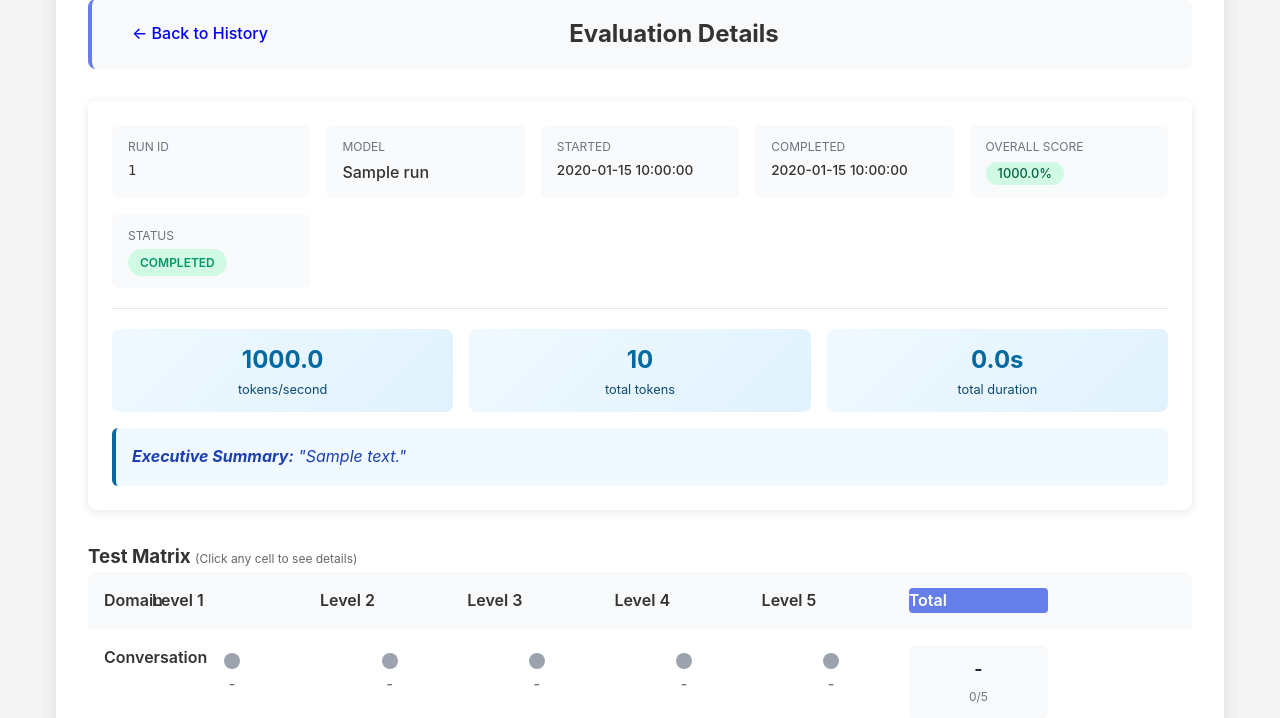
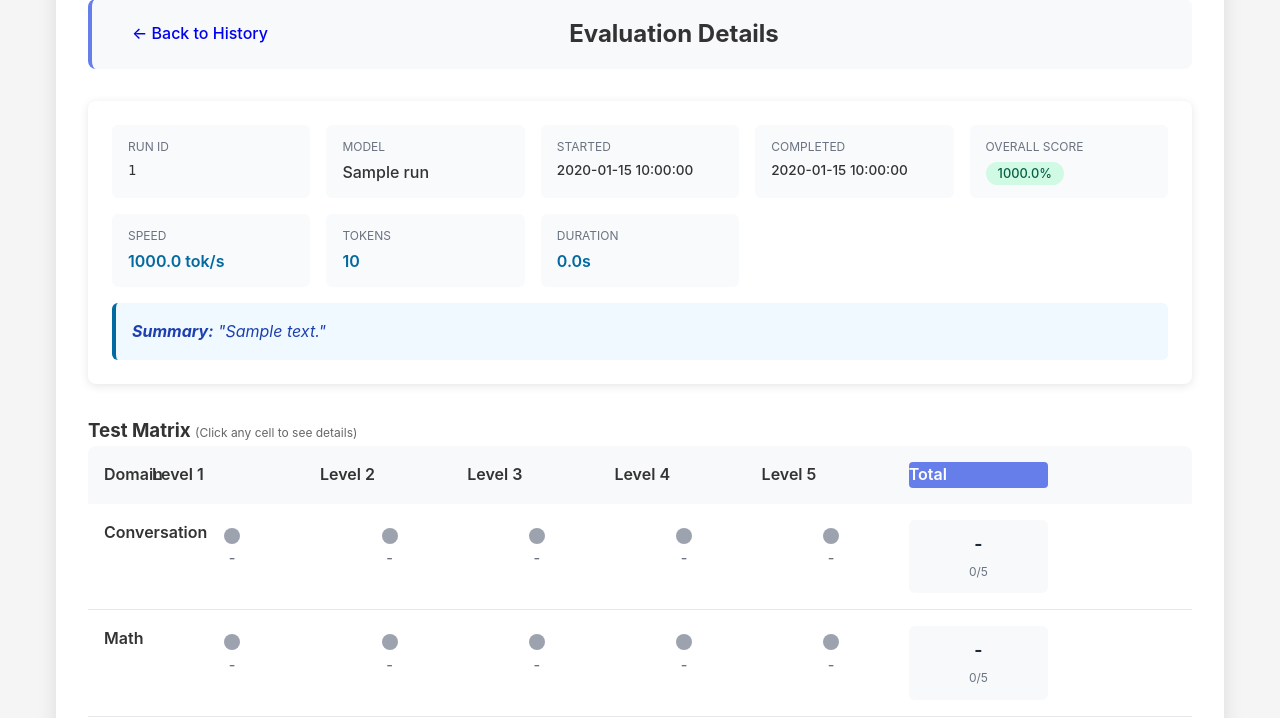
Before and after one commit to anvie/evonic-llm-eval, a Flask app: page /history/1 in a window 1280 px wide. Shown: the part 182-900 px from the top of the page. Run offline with Flask 3, Linux system fonts and the light colour scheme; tables that the repository leaves empty hold one stand-in row (values such as "Sample post").

Commit message:
bump update

```diff
--- a/templates/history_detail.html
+++ b/templates/history_detail.html
@@ -47,40 +47,25 @@
                     {% endif %}
                 </span>
             </div>
+            {% if run_info.total_tokens and run_info.total_tokens > 0 %}
             <div class="info-item">
-                <span class="info-label">Status</span>
-                <span class="info-value">
-                    {% if run_info.completed_at %}
-                    <span class="status-indicator status-completed">COMPLETED</span>
-                    {% else %}
-                    <span class="status-indicator status-interrupted">INTERRUPTED</span>
-                    {% endif %}
-                </span>
+                <span class="info-label">Speed</span>
+                <span class="info-value" style="color: #0369a1; font-weight: 600;">{{ "%.1f"|format((run_info.total_tokens or 0) / ((run_info.total_duration_ms or 1) / 1000)) }} tok/s</span>
             </div>
+            <div class="info-item">
+                <span class="info-label">Tokens</span>
+                <span class="info-value" style="color: #0369a1; font-weight: 600;">{{ "{:,}".format(run_info.total_tokens or 0) }}</span>
+            </div>
+            <div class="info-item">
+                <span class="info-label">Duration</span>
+                <span class="info-value" style="color: #0369a1; font-weight: 600;">{{ "%.1f"|format((run_info.total_duration_ms or 0) / 1000) }}s</span>
+            </div>
+            {% endif %}
         </div>
-
-        {% if run_info.total_tokens and run_info.total_tokens > 0 %}
-        <div style="margin-top: 1.25rem; padding-top: 1.25rem; border-top: 1px solid #e5e7eb;">
-            <div style="display: grid; grid-template-columns: repeat(3, 1fr); gap: 1rem;">
-                <div style="text-align: center; padding: 0.75rem; background: linear-gradient(135deg, #f0f9ff 0%, #e0f2fe 100%); border-radius: 8px;">
-                    <div style="font-size: 1.5rem; font-weight: bold; color: #0369a1;">{{ "%.1f"|format((run_info.total_tokens or 0) / ((run_info.total_duration_ms or 1) / 1000)) }}</div>
-                    <div style="font-size: 0.8rem; color: #0c4a6e;">tokens/second</div>
-                </div>
-                <div style="text-align: center; padding: 0.75rem; background: linear-gradient(135deg, #f0f9ff 0%, #e0f2fe 100%); border-radius: 8px;">
-                    <div style="font-size: 1.5rem; font-weight: bold; color: #0369a1;">{{ "{:,}".format(run_info.total_tokens or 0) }}</div>
-                    <div style="font-size: 0.8rem; color: #0c4a6e;">total tokens</div>
-                </div>
-                <div style="text-align: center; padding: 0.75rem; background: linear-gradient(135deg, #f0f9ff 0%, #e0f2fe 100%); border-radius: 8px;">
-                    <div style="font-size: 1.5rem; font-weight: bold; color: #0369a1;">{{ "%.1f"|format((run_info.total_duration_ms or 0) / 1000) }}s</div>
-                    <div style="font-size: 0.8rem; color: #0c4a6e;">total duration</div>
-                </div>
-            </div>
-        </div>
-        {% endif %}
 
         {% if run_info.summary %}
         <div class="summary-box" style="margin-top: 1rem;">
-            <strong>Executive Summary:</strong> "{{ run_info.summary }}"
+            <strong>Summary:</strong> "{{ run_info.summary }}"
         </div>
         {% endif %}
     </div>
--- a/templates/index.html
+++ b/templates/index.html
@@ -78,7 +78,7 @@
 
     {% if status.run_info and status.run_info.summary and status.status == 'completed' %}
     <div id="summary-box" style="margin-top: 2rem; padding: 1.5rem; background: #f0f9ff; border-radius: 8px; border-left: 4px solid #0369a1;">
-        <h3>Executive Summary</h3>
+        <h3>Summary</h3>
         <p style="color: #1e40af; font-style: italic;">"{{ status.run_info.summary }}"</p>
         <div style="margin-top: 0.5rem; color: #666;">
             Overall Score: <strong>{{ "%.2f"|format(status.run_info.overall_score * 100) }}%</strong>
```
